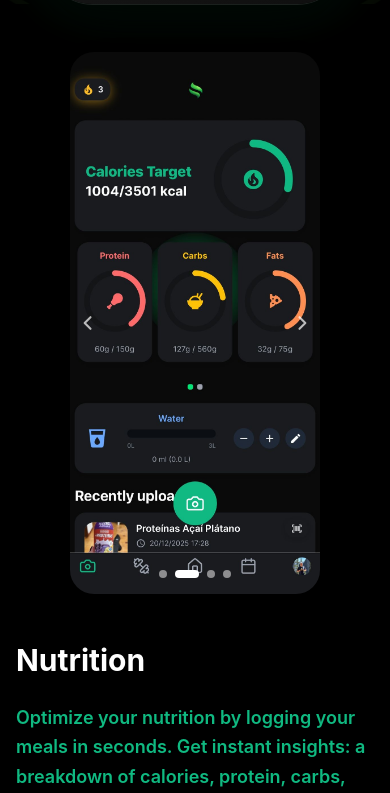
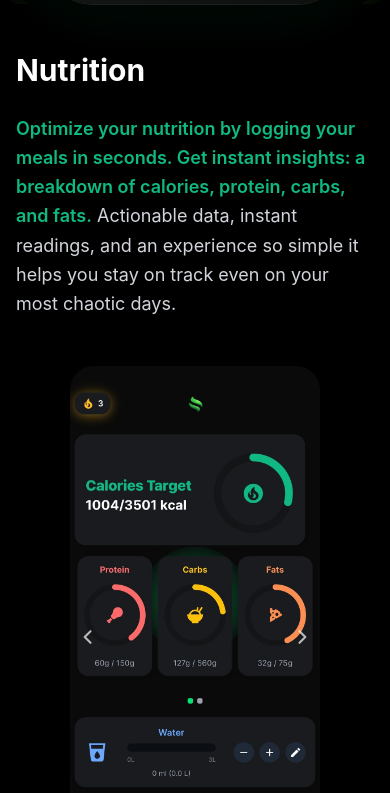
Before and after one commit to Spotter-AI-App/web-spotter, a Next.js app: page / in a window 390 px wide. Shown: the part 925-1718 px from the top of the page. Built offline with nearby package versions, Linux system fonts and the light colour scheme.

Commit message:
Fix order mobile view

```diff
--- a/components/Section.tsx
+++ b/components/Section.tsx
@@ -29,8 +29,17 @@ const Section: React.FC<SectionProps> = ({
   return (
     <section className="container mx-auto py-12 px-4 md:px-6">
       <div className="flex flex-col md:flex-row items-center gap-12">
+        {/* Text Side */}
+        <div className={`w-full md:w-1/2 ${reversed ? 'md:order-2' : 'md:order-1'}`}>
+          <h2 className="text-3xl md:text-4xl font-bold text-white mb-6 leading-tight">
+            <HighlightedText text={title} />
+          </h2>
+          <p className="text-lg text-gray-300 leading-relaxed">
+            <HighlightedText text={description} />
+          </p>
+        </div>
         {/* Image Side */}
-        <div className={`w-full md:w-1/2 flex justify-center ${reversed ? 'md:order-2' : 'md:order-1'} order-1`}>
+        <div className={`w-full md:w-1/2 flex justify-center ${reversed ? 'md:order-1' : 'md:order-2'}`}>
           <div className="w-full max-w-[250px]">
             <ImageCarousel
               slides={slides}
@@ -40,16 +49,6 @@ const Section: React.FC<SectionProps> = ({
             />
           </div>
         </div>
-
-        {/* Text Side */}
-        <div className={`w-full md:w-1/2 ${reversed ? 'md:order-1' : 'md:order-2'} order-2`}>
-          <h2 className="text-3xl md:text-4xl font-bold text-white mb-6 leading-tight">
-            <HighlightedText text={title} />
-          </h2>
-          <p className="text-lg text-gray-300 leading-relaxed">
-            <HighlightedText text={description} />
-          </p>
-        </div>
       </div>
     </section>
   );
```
